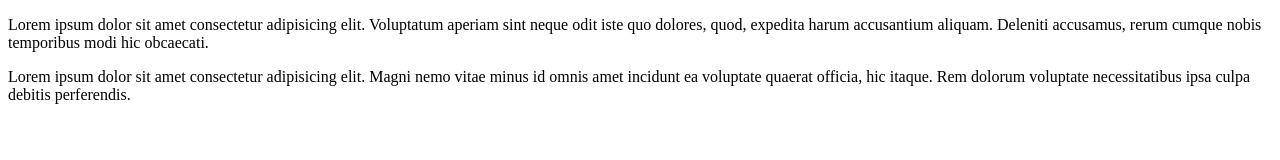
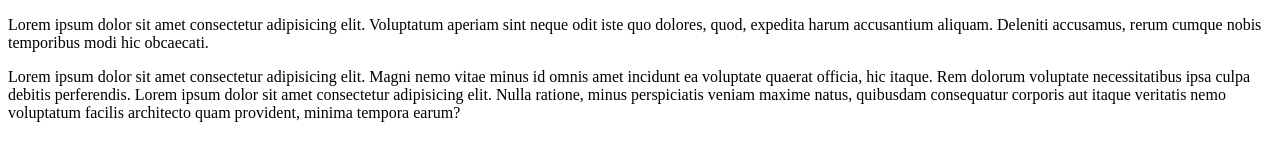
Before and after one commit to anoopTheDeveloper/localrepo, a plain HTML site: page index.html in a window 1280 px wide. Drawn offline with Linux system fonts and the light colour scheme.

Commit message:
add lorem

```diff
--- a/index.html
+++ b/index.html
@@ -8,5 +8,6 @@
 <body>
     <p>Lorem ipsum dolor sit amet consectetur adipisicing elit. Voluptatum aperiam sint neque odit iste quo dolores, quod, expedita harum accusantium aliquam. Deleniti accusamus, rerum cumque nobis temporibus modi hic obcaecati.</p>
     Lorem ipsum dolor sit amet consectetur adipisicing elit. Magni nemo vitae minus id omnis amet incidunt ea voluptate quaerat officia, hic itaque. Rem dolorum voluptate necessitatibus ipsa culpa debitis perferendis.
+    Lorem ipsum dolor sit amet consectetur adipisicing elit. Nulla ratione, minus perspiciatis veniam maxime natus, quibusdam consequatur corporis aut itaque veritatis nemo voluptatum facilis architecto quam provident, minima tempora earum?
 </body>
 </html>
```
